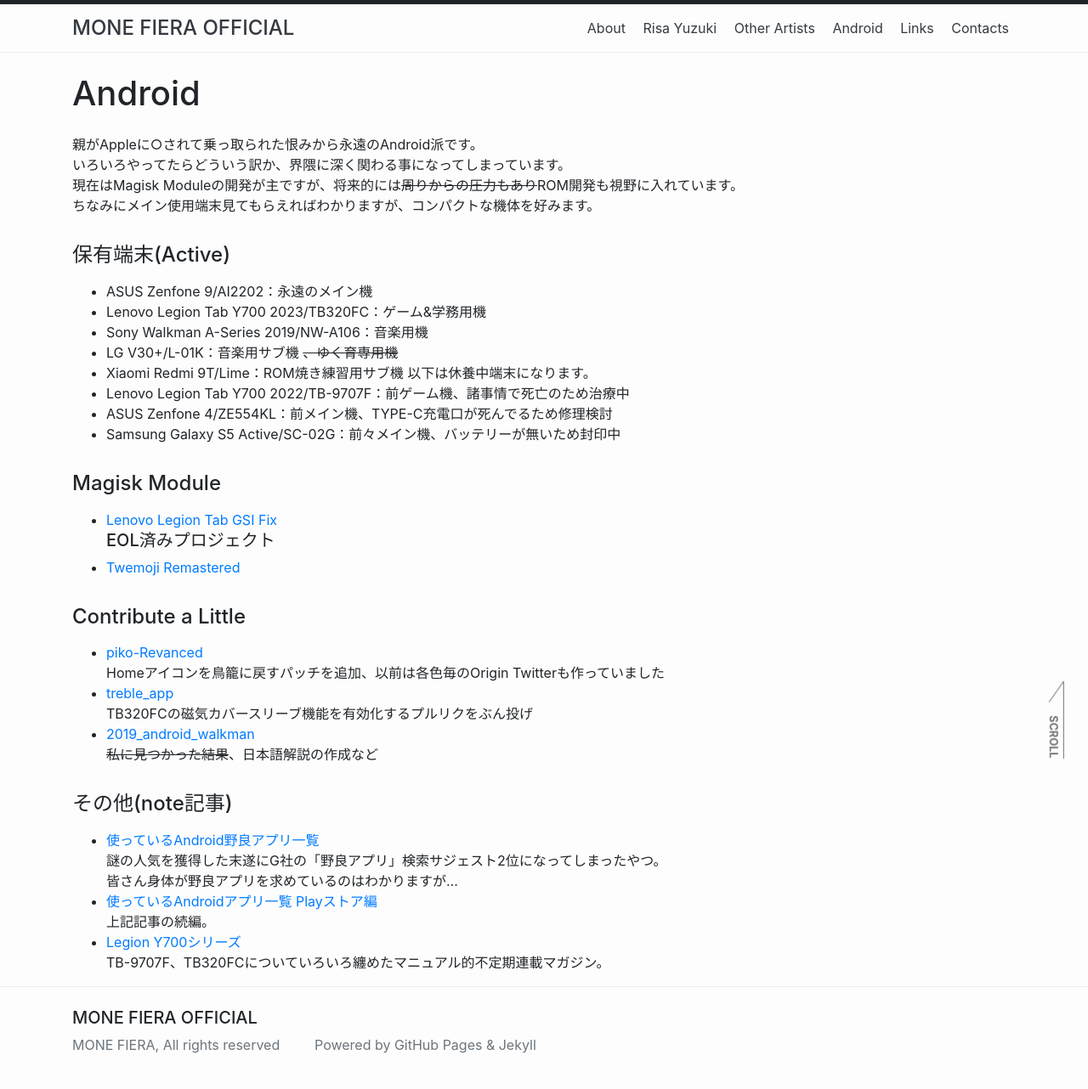
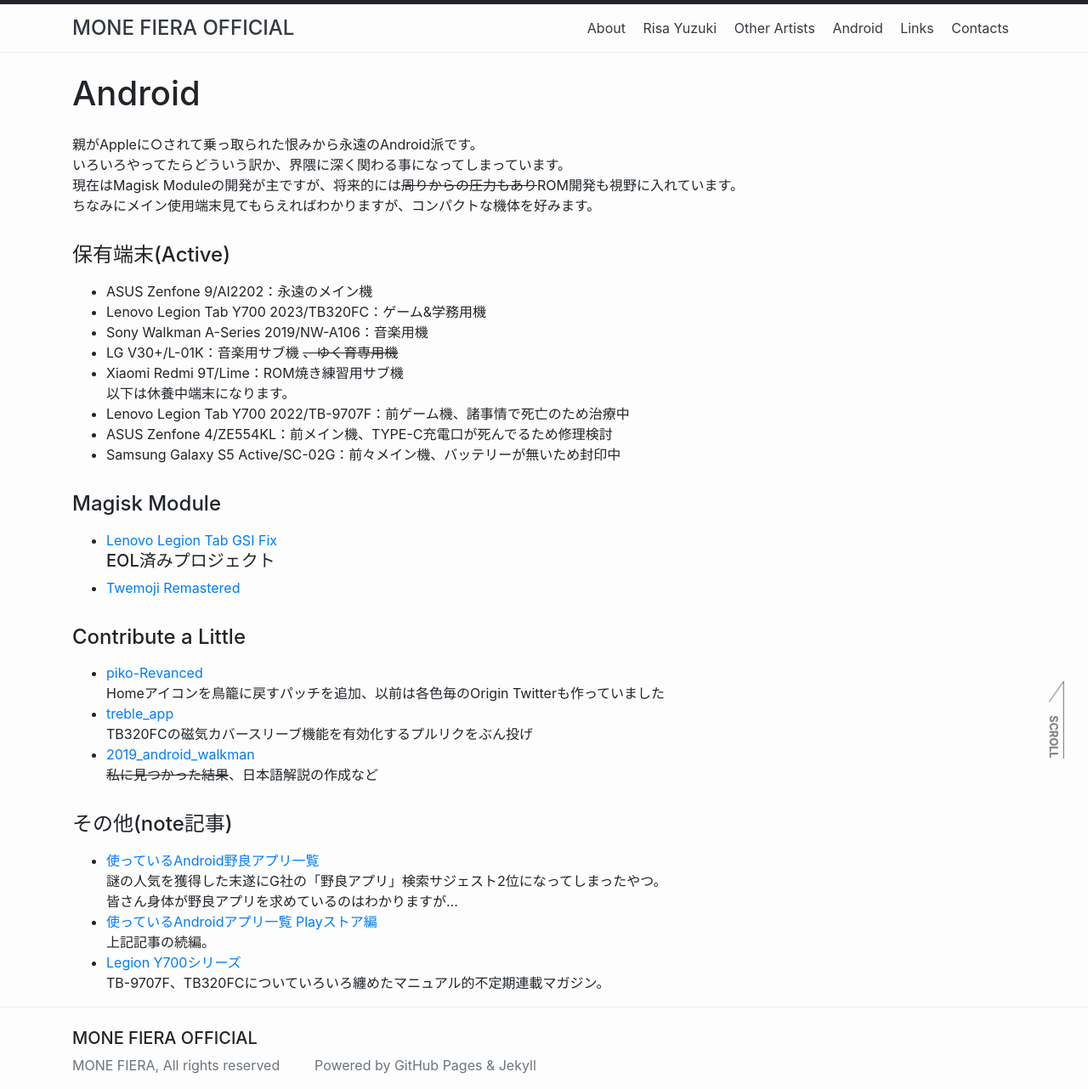
Before and after one commit to monefiera/monefiera.github.io, a Jekyll site: the page built from android.md, in a window 1280 px wide. Shown: the whole page at 85% size. Built offline with Jekyll 4.4.1, drawn with Linux system fonts in a browser that asks for light colours; before the commit the page ends 1258 px from its top, so only the background shows below that.

```diff
--- a/android.md
+++ b/android.md
@@ -14,7 +14,7 @@ permalink: /android/
 - Lenovo Legion Tab Y700 2023/TB320FC：ゲーム&学務用機
 - Sony Walkman A-Series 2019/NW-A106：音楽用機
 - LG V30+/L-01K：音楽用サブ機 ~~、ゆく育専用機~~
-- Xiaomi Redmi 9T/Lime：ROM焼き練習用サブ機
+- Xiaomi Redmi 9T/Lime：ROM焼き練習用サブ機<br>
 以下は休養中端末になります。<br>
 - Lenovo Legion Tab Y700 2022/TB-9707F：前ゲーム機、諸事情で死亡のため治療中
 - ASUS Zenfone 4/ZE554KL：前メイン機、TYPE-C充電口が死んでるため修理検討
```
